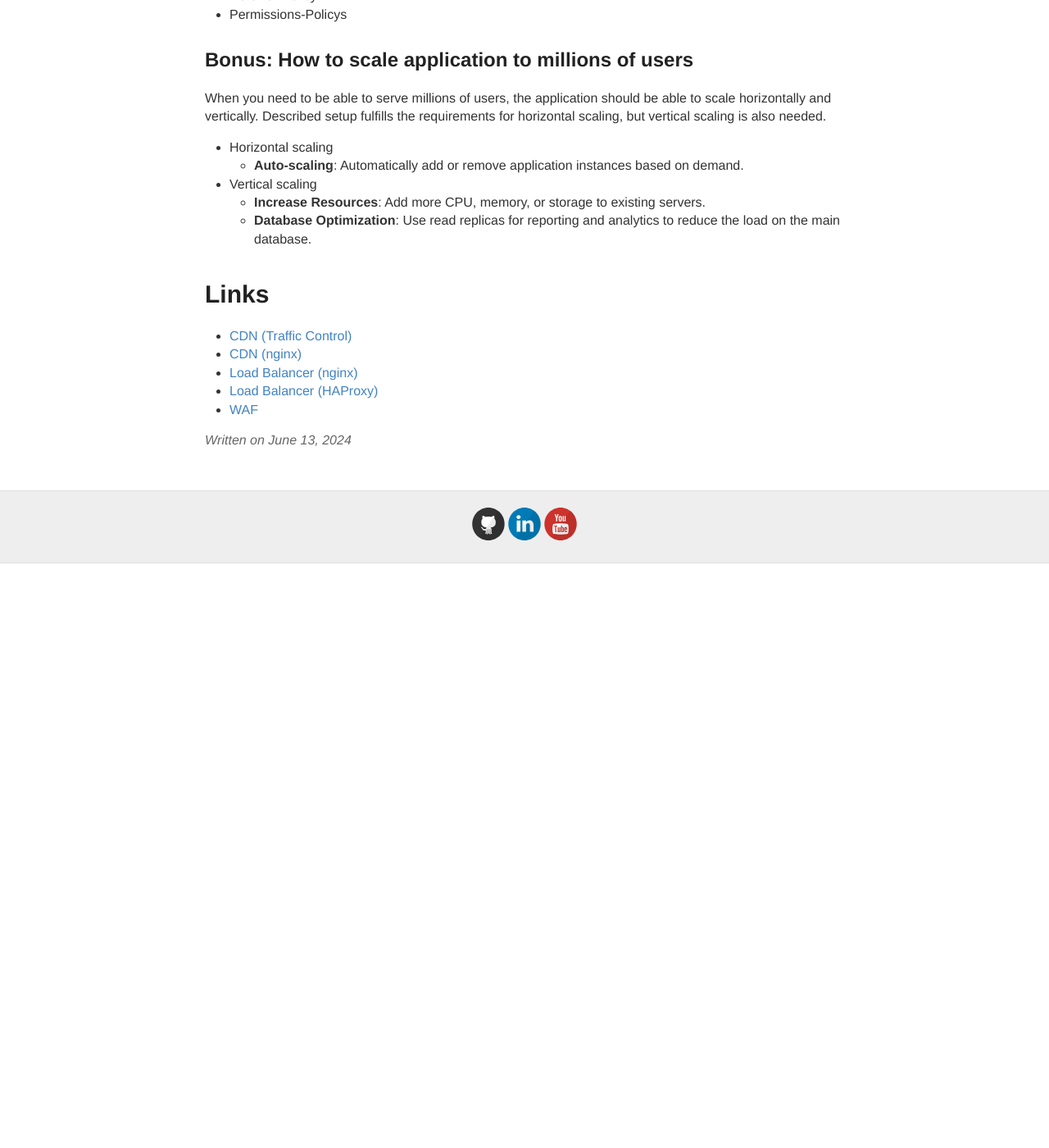
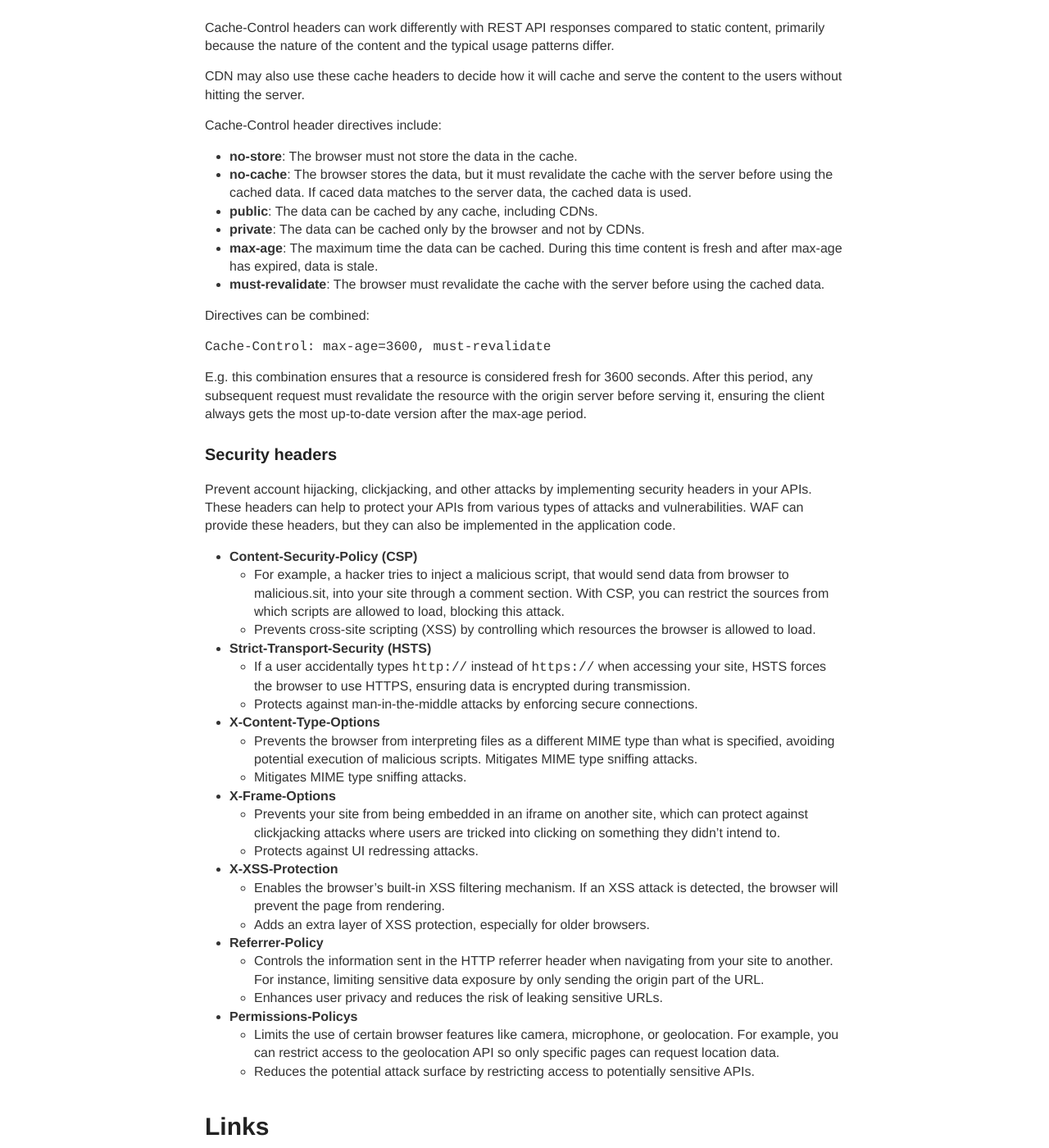
Before and after one commit to ttu/ttu.github.io, a Jekyll site: the page built from _posts/2024-6-13-securing-web-app.md, in a window 1280 px wide and 1400 px high, scrolled down 10170 px. Shown: the whole window at 82% size. Built offline with Jekyll 4.4.1, drawn with Linux system fonts in a browser that asks for light colours; before the commit the page ends 10857 px from its top, so only the background shows below that; some of the changed text lies outside the part shown.

Commit message:
Update client-side security part of securing api post

```diff
--- a/_posts/2024-6-13-securing-web-app.md
+++ b/_posts/2024-6-13-securing-web-app.md
@@ -219,12 +219,24 @@
   * __Middleware:__ Middleware can provide WAF functionality.
 
 
-##  Documented Plan for When the System is Under Attack
+##  Documented Plan for When the System Is Under Attack
 
 Regardless of the measures taken, it is crucial to have a documented plan in place for when the system is under attack. This plan should include __step-by-step instructions__ detailing actions to take during an attack. The plan should be clear and easy to follow, enabling engineers without much expertise on the topic to take appropriate action effectively.
 
 
-## Helping the users
+## Bonus: How to Scale an Application to Millions of Users
+
+When you need to be able to serve millions of users, the application should be able to scale horizontally and vertically. Described setup fulfills the requirements for horizontal scaling, but vertical scaling is also needed.
+
+* Horizontal scaling
+  * __Auto-scaling__: Automatically add or remove application instances based on demand.
+
+* Vertical scaling
+  * __Increase Resources__: Add more CPU, memory, or storage to existing servers.
+  * __Database Optimization__: Use read replicas for reporting and analytics to reduce the load on the main database.
+
+
+## Client-Side Security and Helping the Users
 
 There are some steps that do not directly affect the security of the API, but can help the users to use the API in a secure way and improve performance.
 
@@ -242,15 +254,27 @@
 
 CORS restrictions apply only to web browsers, protecting users from malicious websites. CORS does not apply to server-to-server communications or scripts.
 
-A malicious site owner can have their own server that calls the API and then sends the data to the malicious site.
+* A malicious site owner can have their own server that calls the API and then sends the data to the malicious site.
+* As attackers can still create scripts that directly call the API; therefore, CORS is not a standalone security feature.
 
-As attackers can still create scripts that directly call the API; therefore, CORS is not a standalone security feature.
+
+### CRFS
+
+Cross-Site Request Forgery (CSRF) is an attack that tricks the user into executing unwanted actions on a website where they are authenticated.
+
+![CRFS](/images/posts/securing-web-app/crfs.png){: width="650" }
+
+Depending of authentication method, CRFS can be mitigated with e.g.
+* __SameSite Cookies__: Configures cookies to only be sent on requests from the same origin.
+* __CSRF tokens__: A unique token is generated for each user session and included in the request. The server validates the token to ensure the request is legitimate.
+* __CORS__
+
 
 ### Browser caching
 
 Set cache headers correctly to help the users browser to cache the data. This will help the users to get the data faster and reduce the load on the server.
 
-![Browser cache](/images/posts/securing-web-app/browser-cache.png){: width="400" }
+![Browser cache](/images/posts/securing-web-app/browser-cache.png){: width="450" }
 
 Cache-Control headers can work differently with REST API responses compared to static content, primarily because the nature of the content and the typical usage patterns differ.
 
@@ -274,27 +298,29 @@
 
 ### Security headers
 
-Prevent account hijacking, clickjacking, and other attacks by implementing security headers in your APIs. These headers can help to protect your APIs from various types of attacks and vulnerabilities.
+Prevent account hijacking, clickjacking, and other attacks by implementing security headers in your APIs. These headers can help to protect your APIs from various types of attacks and vulnerabilities. WAF can provide these headers, but they can also be implemented in the application code.
 
-* Content-Security-Policy (CSP)
-* Strict-Transport-Security (HSTS)
-* X-Content-Type-Options
-* X-Frame-Options
-* X-XSS-Protection
-* Referrer-Policy
-* Permissions-Policys
-
-## Bonus: How to scale application to millions of users
-
-When you need to be able to serve millions of users, the application should be able to scale horizontally and vertically. Described setup fulfills the requirements for horizontal scaling, but vertical scaling is also needed.
-
-* Horizontal scaling
-  * __Auto-scaling__: Automatically add or remove application instances based on demand.
-
-* Vertical scaling
-  * __Increase Resources__: Add more CPU, memory, or storage to existing servers.
-  * __Database Optimization__: Use read replicas for reporting and analytics to reduce the load on the main database.
-
+* __Content-Security-Policy (CSP)__
+  * For example, a hacker tries to inject a malicious script, that would send data from browser to malicious.sit, into your site through a comment section. With CSP, you can restrict the sources from which scripts are allowed to load, blocking this attack.
+  * Prevents cross-site scripting (XSS) by controlling which resources the browser is allowed to load.
+* __Strict-Transport-Security (HSTS)__
+  * If a user accidentally types `http://` instead of `https://` when accessing your site, HSTS forces the browser to use HTTPS, ensuring data is encrypted during transmission.
+  * Protects against man-in-the-middle attacks by enforcing secure connections.
+* __X-Content-Type-Options__
+  * Prevents the browser from interpreting files as a different MIME type than what is specified, avoiding potential execution of malicious scripts. Mitigates MIME type sniffing attacks.
+  * Mitigates MIME type sniffing attacks.
+* __X-Frame-Options__
+  * Prevents your site from being embedded in an iframe on another site, which can protect against clickjacking attacks where users are tricked into clicking on something they didn’t intend to.
+  * Protects against UI redressing attacks.
+* __X-XSS-Protection__
+  * Enables the browser's built-in XSS filtering mechanism. If an XSS attack is detected, the browser will prevent the page from rendering.
+  * Adds an extra layer of XSS protection, especially for older browsers.
+* __Referrer-Policy__
+  * Controls the information sent in the HTTP referrer header when navigating from your site to another. For instance, limiting sensitive data exposure by only sending the origin part of the URL.
+  * Enhances user privacy and reduces the risk of leaking sensitive URLs.
+* __Permissions-Policys__
+  * Limits the use of certain browser features like camera, microphone, or geolocation. For example, you can restrict access to the geolocation API so only specific pages can request location data.
+  * Reduces the potential attack surface by restricting access to potentially sensitive APIs.
 
 # Links
 
```
Also changed, not shown: images/posts/securing-web-app/crfs.png (added).
